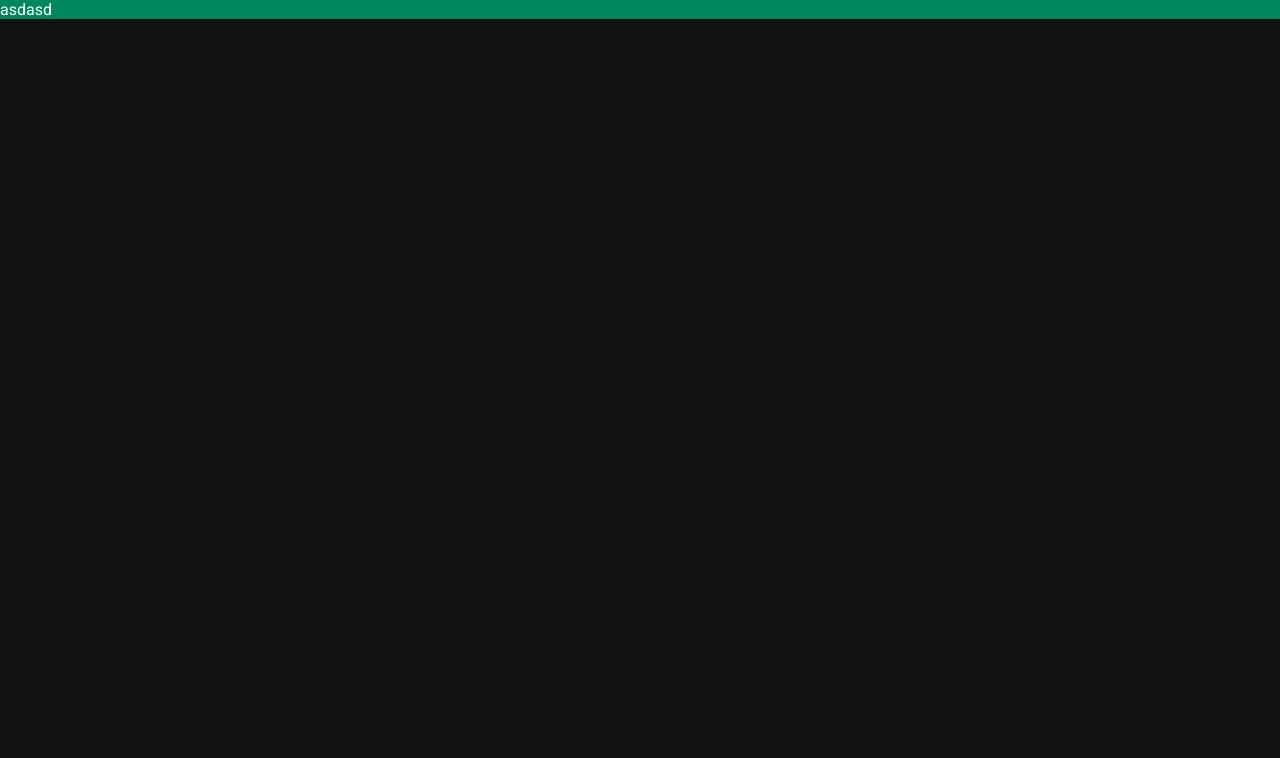
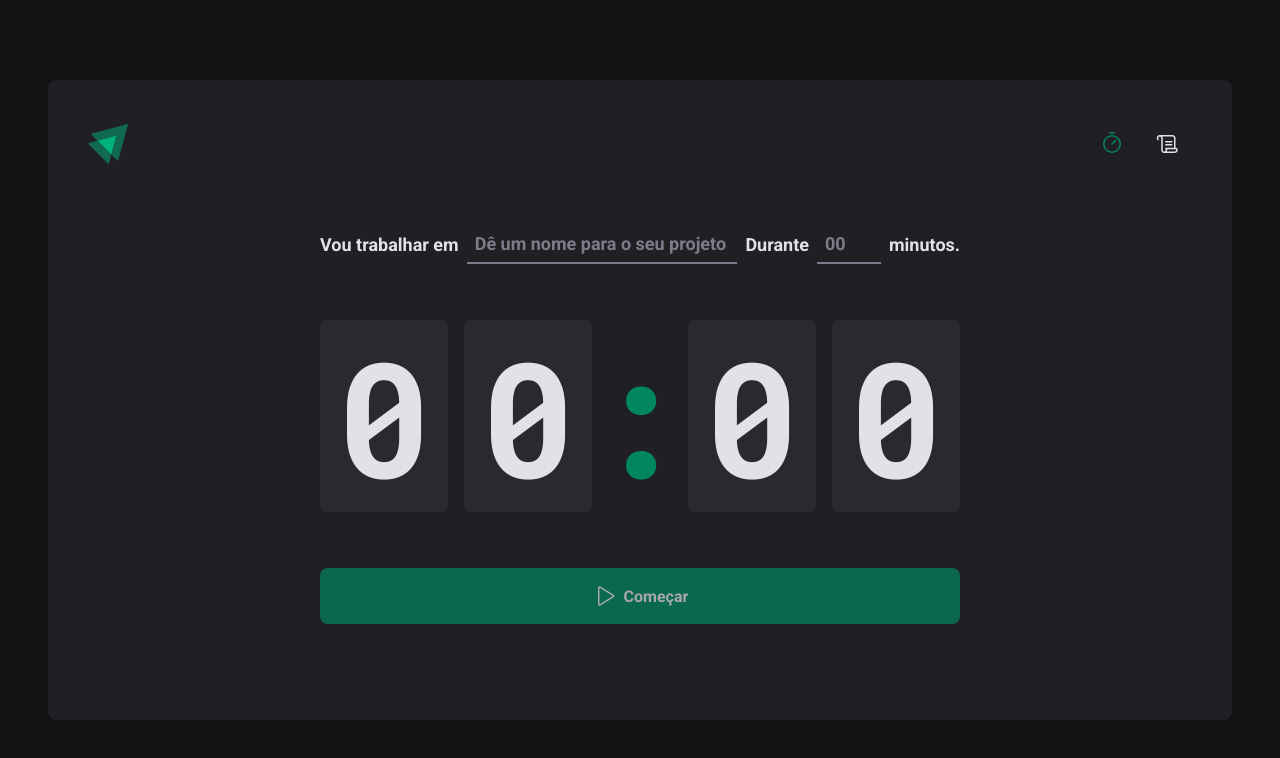
Before and after one commit to Guillescas/ignite-timer, a React (Vite) app: page / in a window 1280 px wide. Shown: the top 758 px of the page. Built offline with nearby package versions, Linux system fonts and the light colour scheme.

Commit message:
feat: added routes to app

```diff
--- a/src/App.tsx
+++ b/src/App.tsx
@@ -1,16 +1,18 @@
+import { BrowserRouter } from 'react-router-dom'
+
 import { ThemeProvider } from 'styled-components'
-
-import Button from './components/Button'
 
 import { defaultTheme } from './styles/themes/default'
 import { GlobalStyles } from './styles/globals'
 
+import { Router } from './Router'
+
 export function App() {
   return (
     <ThemeProvider theme={defaultTheme}>
-      <div className="App">
-        <Button></Button>
-      </div>
+      <BrowserRouter>
+        <Router />
+      </BrowserRouter>
 
       <GlobalStyles />
     </ThemeProvider>
```
